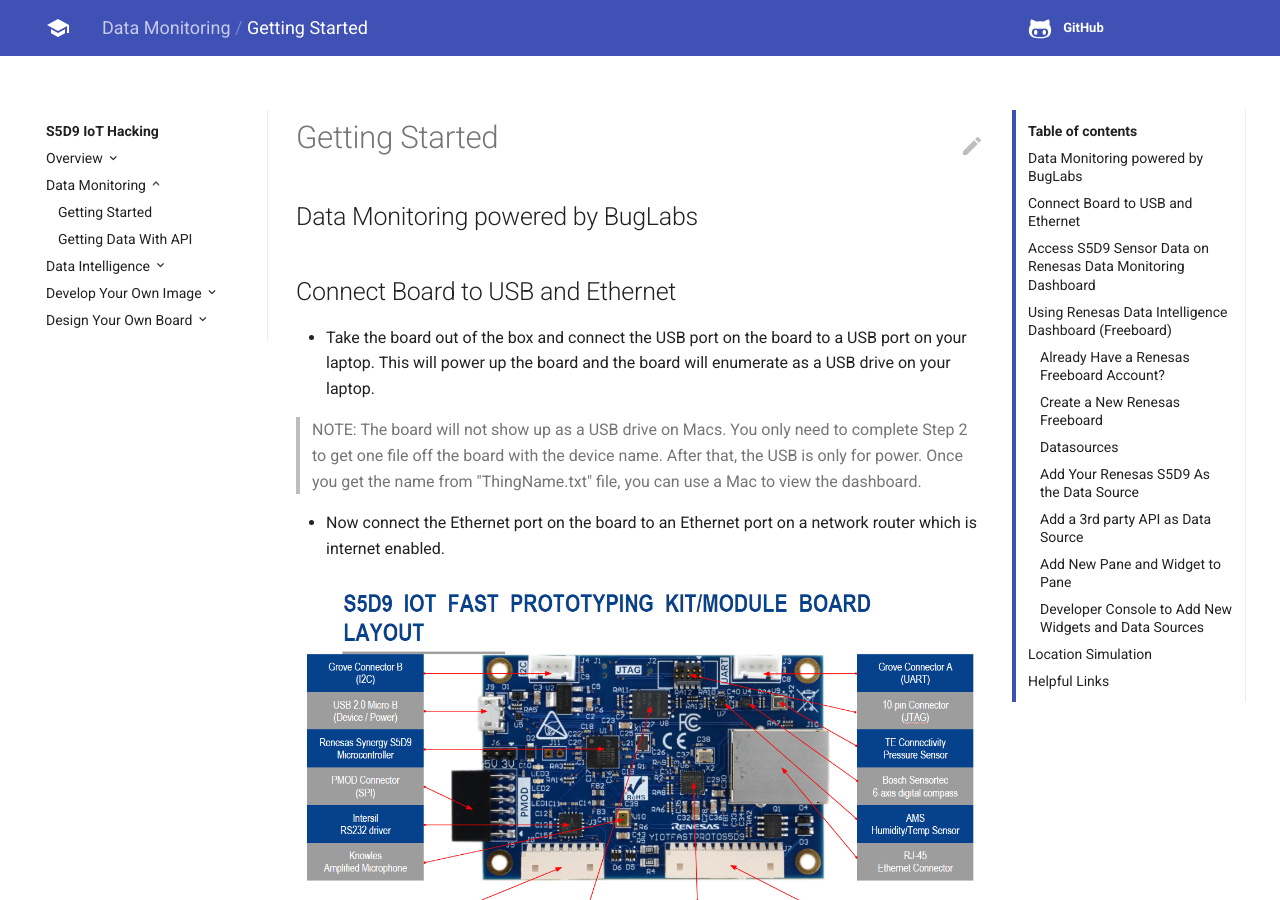
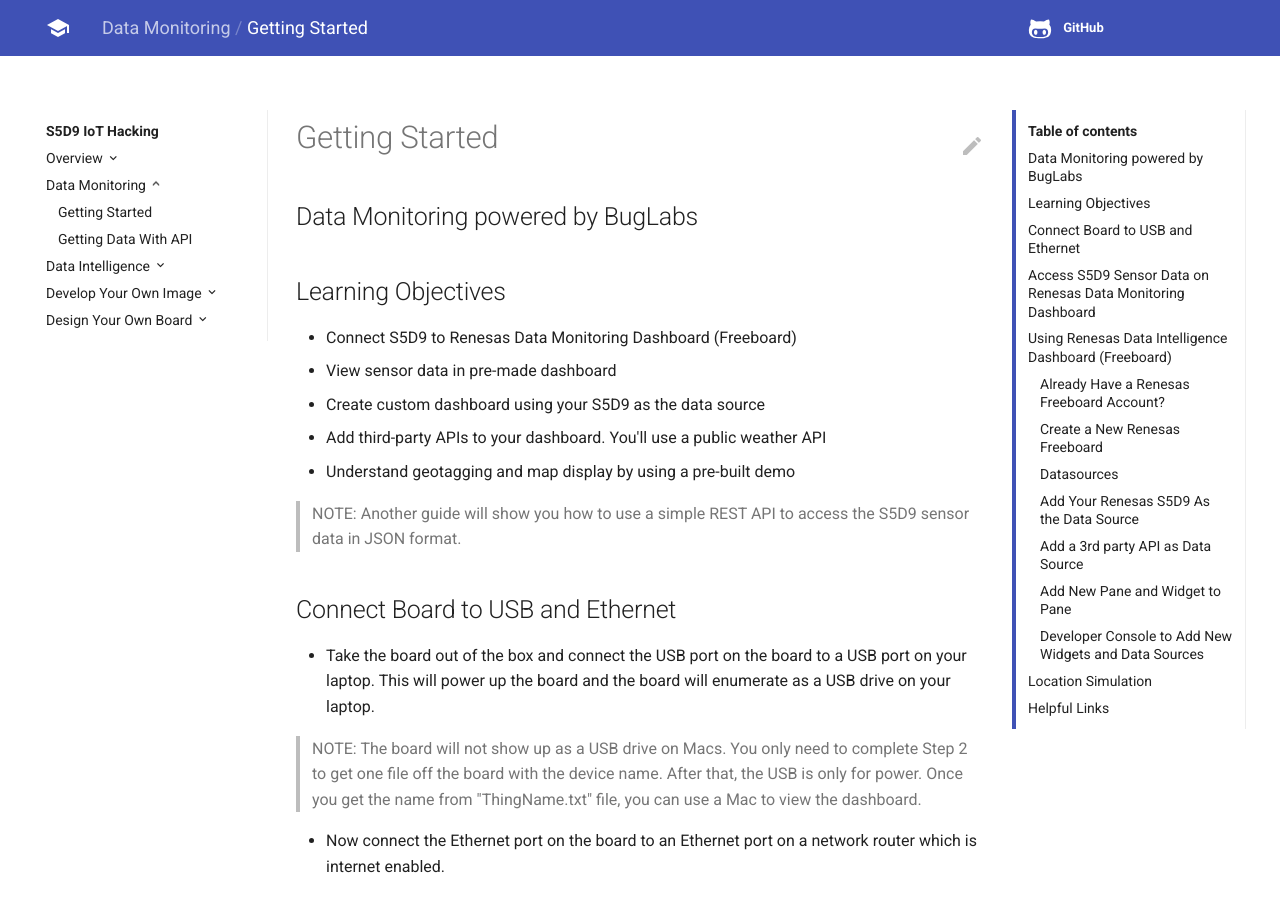
Before and after one commit to codetricity/s5d9-hacking, an MkDocs documentation site: the page built from docs/monitoring/starting.md, in a window 1280 px wide and 900 px high. Built offline with MkDocs 1.6.1 and Material for MkDocs 9.7.7, drawn with Linux system fonts in a browser that asks for light colours; old or Windows-style settings are respelled for this version of MkDocs.

Commit message:
updated data monitoring getting started

```diff
--- a/docs/monitoring/starting.md
+++ b/docs/monitoring/starting.md
@@ -1,5 +1,15 @@
 
 ## Data Monitoring powered by BugLabs
+
+## Learning Objectives
+
+* Connect S5D9 to Renesas Data Monitoring Dashboard (Freeboard)
+* View sensor data in pre-made dashboard
+* Create custom dashboard using your S5D9 as the data source
+* Add third-party APIs to your dashboard. You'll use a public weather API
+* Understand geotagging and map display by using a pre-built demo
+
+> NOTE: Another guide will show you how to use a simple REST API to access the S5D9 sensor data in JSON format.
 
 ## Connect Board to USB and Ethernet
 
```
